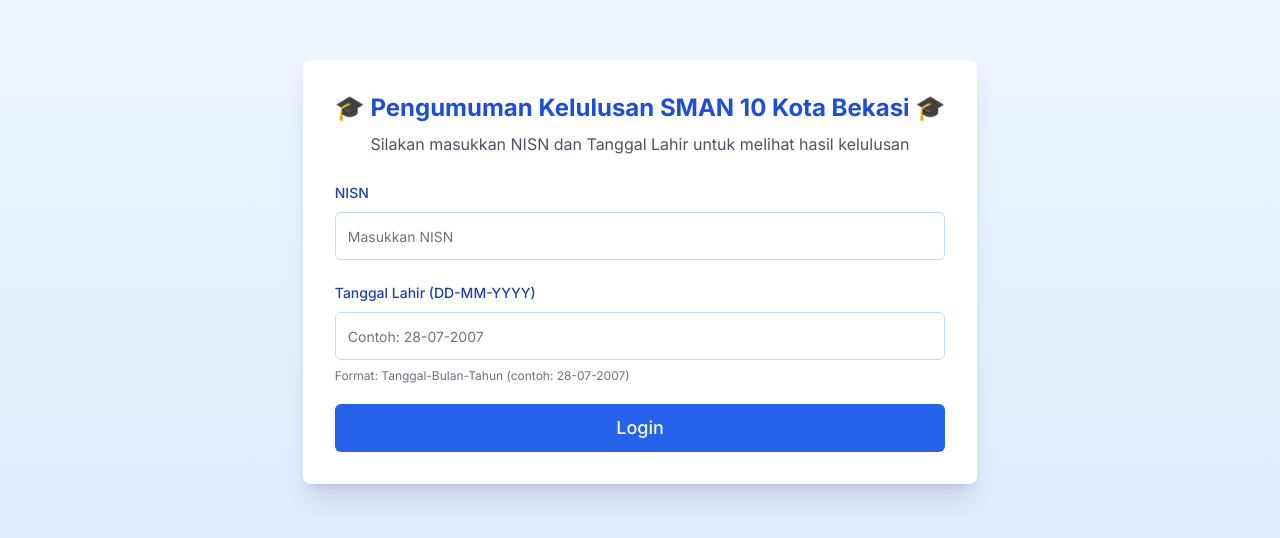
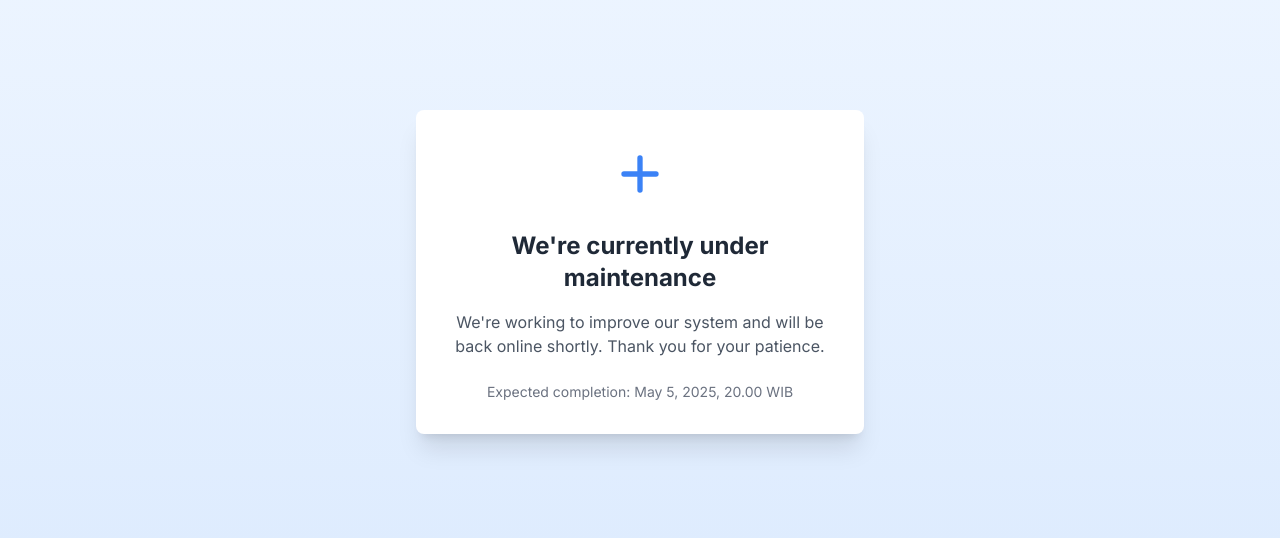
Before and after one commit to OPTIONTEN/kelulusan-sman10, a Next.js app: page / in a window 1280 px wide. Shown: the part 128-666 px from the top of the page. Built offline with nearby package versions, Linux system fonts and the light colour scheme.

Commit message:
Enhance maintenance mode functionality and update UI components

```diff
--- a/app/page.tsx
+++ b/app/page.tsx
@@ -2,15 +2,20 @@
 
 import { useEffect, useState } from "react"
 import { useRouter, useSearchParams } from "next/navigation"
-import CountdownTimer from "@/components/countdown-timer"
-import LoginForm from "@/components/login-form"
 import { motion } from "framer-motion"
+import Link from "next/link"
+import { Construction } from "lucide-react"
+
+// Environment variable to toggle maintenance mode
+// You would set this in your .env file or deployment platform
+const LAUNCH = process.env.NEXT_PUBLIC_LAUNCH === "1"
 
 export default function Home() {
   const router = useRouter()
   const searchParams = useSearchParams()
   const [showCountdown, setShowCountdown] = useState(true)
   const [loading, setLoading] = useState(true)
+  const [showMaintenance, setShowMaintenance] = useState(!LAUNCH)
 
   // Announcement date and time (May 5, 2025, 16:00 WIB)
   const announcementDate = new Date("2025-05-05T16:00:00+07:00")
@@ -23,10 +28,17 @@ export default function Home() {
     const bypassParam = searchParams.get("bypass")
 
     if (bypassParam === BYPASS_CODE) {
-      // Bypass the countdown if the code matches
+      // Bypass both maintenance and countdown if the code matches
+      setShowMaintenance(false)
       setShowCountdown(false)
       setLoading(false)
       return
+    }
+
+    // Check if we should override maintenance based on query param
+    const overrideParam = searchParams.get("override_maintenance")
+    if (overrideParam === "true") {
+      setShowMaintenance(false)
     }
 
     // Normal flow - check if current time is before announcement time
@@ -44,19 +56,120 @@ export default function Home() {
     )
   }
 
+  // Show maintenance page if in maintenance mode
+  if (showMaintenance) {
+    return <MaintenancePage />
+  }
+
+  return (
+    <div className="min-h-screen bg-gradient-to-br from-blue-50 to-blue-100 flex items-center justify-center p-4">
+      <motion.article
+        initial={{ opacity: 0, scale: 0.9 }}
+        animate={{ opacity: 1, scale: 1 }}
+        transition={{ duration: 0.5 }}
+        className="bg-white shadow-2xl rounded-xl p-8 max-w-md w-full text-center space-y-6"
+      >
+        <motion.div
+          initial={{ rotate: -10 }}
+          animate={{ rotate: [0, 10, -10, 0] }}
+          transition={{
+            repeat: Infinity,
+            duration: 2,
+            ease: "easeInOut"
+          }}
+          className="flex justify-center mb-4"
+        >
+          <Construction
+            className="text-blue-500"
+            size={64}
+            strokeWidth={1.5}
+          />
+        </motion.div>
+
+        <h1 className="text-3xl font-bold text-gray-800 mb-4">
+        Situs Tidak Tersedia Sementara
+        </h1>
+
+        <div className="space-y-3 text-gray-600">
+          <motion.p
+            initial={{ x: -20, opacity: 0 }}
+            animate={{ x: 0, opacity: 1 }}
+            transition={{ delay: 0.2 }}
+            className="flex items-center justify-center gap-2"
+          >
+            Pemeliharaan terjadwal saat ini sedang berlangsung
+          </motion.p>
+
+          <motion.p
+            initial={{ x: 20, opacity: 0 }}
+            animate={{ x: 0, opacity: 1 }}
+            transition={{ delay: 0.4 }}
+          >
+            Silakan periksa kembali nanti.
+          </motion.p>
+        </div>
+
+        <motion.div
+          initial={{ opacity: 0 }}
+          animate={{ opacity: 1 }}
+          transition={{ delay: 0.6 }}
+          className="mt-6 text-sm text-gray-500"
+        >
+          Kami mohon maaf atas ketidaknyamanan yang ditimbulkan.
+        </motion.div>
+
+        <motion.footer
+          initial={{ opacity: 0 }}
+          animate={{ opacity: 1 }}
+          transition={{ delay: 0.8 }}
+          className="mt-4 text-sm"
+        >
+          <Link
+            href="mailto:optionsman10bks@gmail.com"
+            className="text-blue-600 hover:text-blue-800 transition-colors"
+          >
+            Hubungi Dukungan
+          </Link>
+        </motion.footer>
+      </motion.article>
+    </div>
+  )
+}
+
+// Maintenance page component
+function MaintenancePage() {
   return (
     <main className="flex min-h-screen flex-col items-center justify-center bg-gradient-to-b from-blue-50 to-blue-100 p-4">
       <motion.div
         initial={{ opacity: 0, y: 20 }}
         animate={{ opacity: 1, y: 0 }}
         transition={{ duration: 0.5 }}
-        className="md:w-fit w-96 rounded-lg bg-white p-8 shadow-xl"
+        className="w-full md:w-fit max-w-md rounded-lg bg-white p-8 shadow-xl text-center"
       >
-        {showCountdown ? (
-          <CountdownTimer targetDate={announcementDate} onComplete={() => setShowCountdown(false)} />
-        ) : (
-          <LoginForm />
-        )}
+        <div className="mb-6">
+          <svg
+            className="mx-auto h-16 w-16 text-blue-500"
+            fill="none"
+            viewBox="0 0 24 24"
+            stroke="currentColor"
+          >
+            <path
+              strokeLinecap="round"
+              strokeLinejoin="round"
+              strokeWidth={2}
+              d="M12 6v6m0 0v6m0-6h6m-6 0H6"
+            />
+          </svg>
+        </div>
+        <h1 className="mb-4 text-2xl font-bold text-gray-800">
+          We're currently under maintenance
+        </h1>
+        <p className="mb-6 text-gray-600">
+          We're working to improve our system and will be back online shortly. Thank you for your patience.
+        </p>
+        <p className="text-sm text-gray-500">
+          Expected completion: May 5, 2025, 20.00 WIB
+        </p>
       </motion.div>
     </main>
   )
```
